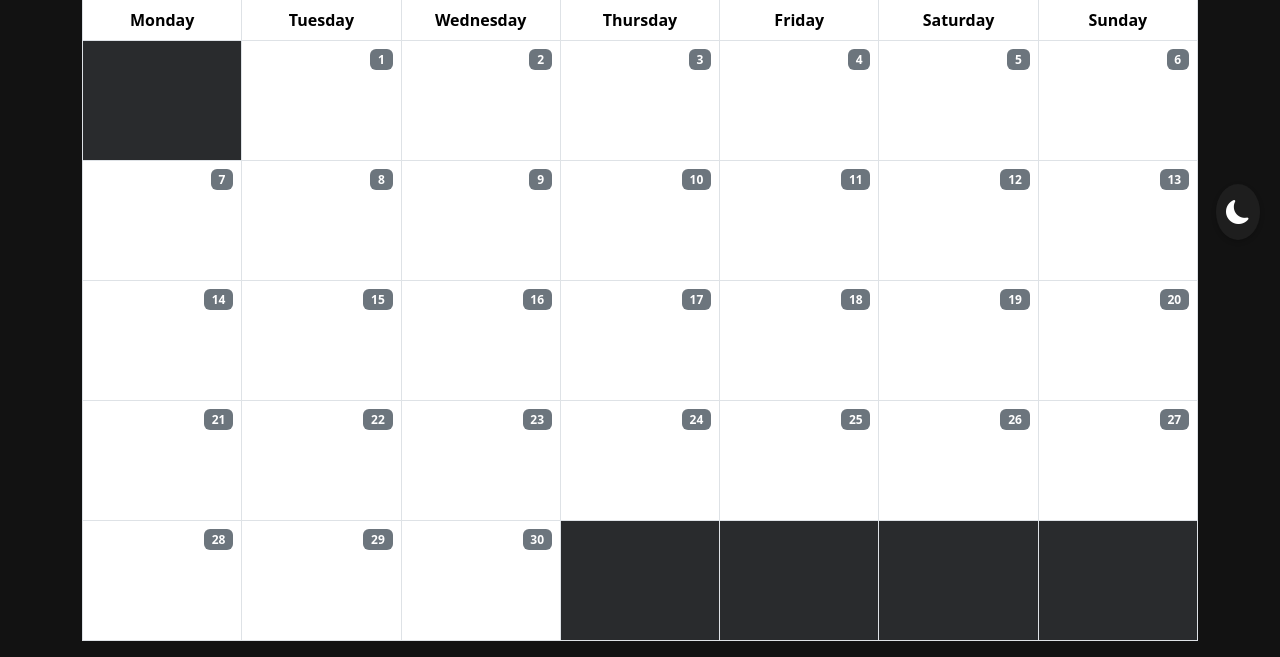
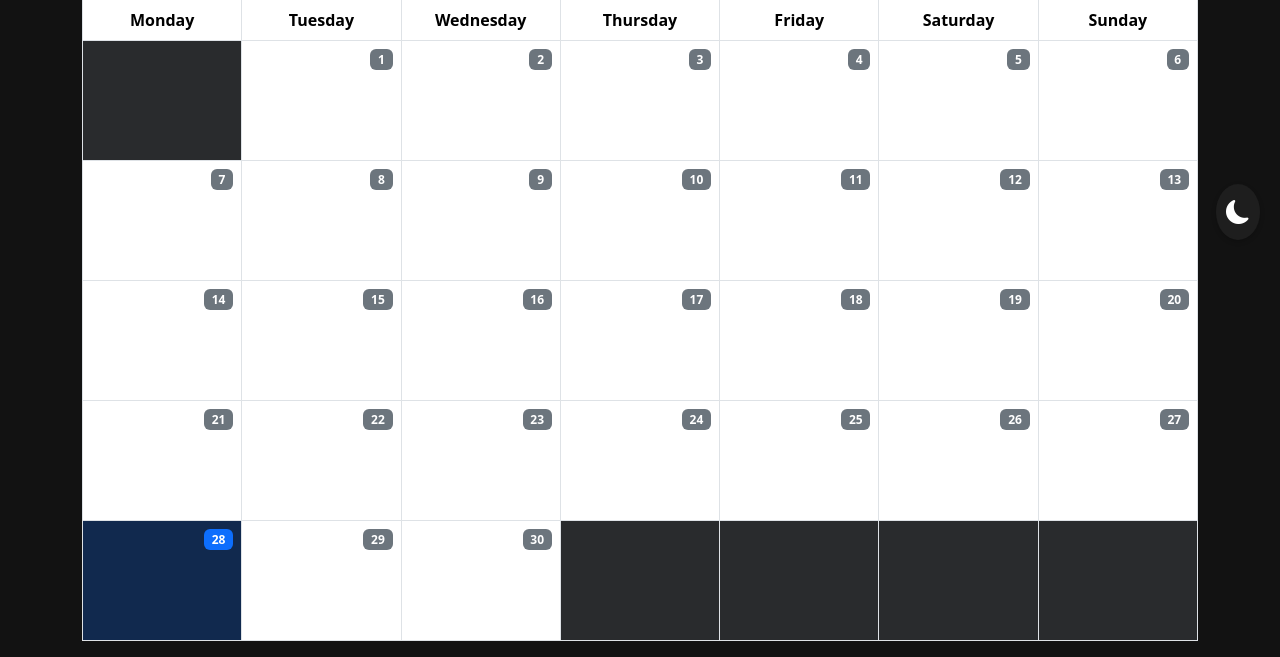
Before and after one commit to lechemmy/SubCal, a Django app: page /subscriptions/calendar/ in a window 1280 px wide. Shown: the part 540-1197 px from the top of the page. Run offline with Django 5.2, Linux system fonts and the light colour scheme; data that the repository does not hold is empty.

Commit message:
Highlight the current day in the subscription calendar.
Added logic to highlight the current day in the subscription calendar view. Modified templates to include conditional styling for the current day and updated the views to pass the necessary date context. This improves user experience by visually emphasizing the current day in the calendar.

```diff
--- a/subscriptions/views.py
+++ b/subscriptions/views.py
@@ -134,6 +134,11 @@
     year = int(request.GET.get('year', now.year))
     view_type = request.GET.get('view_type', 'month')  # Default to month view
 
+    # Get current day for highlighting in the calendar
+    current_day = now.day
+    current_month = now.month
+    current_year = now.year
+
     # Get all subscriptions
     subscriptions = Subscription.objects.all()
 
@@ -184,6 +189,9 @@
             'next_month': next_month,
             'next_year': next_year,
             'current_year': current_year,
+            'current_day': current_day,
+            'current_month': current_month,
+            'current_year': current_year,
             'view_type': view_type,
         }
     else:  # Year view
@@ -230,6 +238,9 @@
             'year': year,
             'prev_year': prev_year,
             'next_year': next_year,
+            'current_year': current_year,
+            'current_day': current_day,
+            'current_month': current_month,
             'current_year': current_year,
             'view_type': view_type,
         }
--- a/templates/subscriptions/subscription_calendar.html
+++ b/templates/subscriptions/subscription_calendar.html
@@ -111,9 +111,9 @@
                         <tr style="height: 120px;">
                             {% for day in week %}
                                 {% if day != 0 %}
-                                    <td class="position-relative" style="width: 14.28%; min-width: 120px; padding: 0.5rem; cursor: pointer;" onclick="window.location.href='{% url 'subscription-day' year month day %}'">
+                                    <td class="position-relative {% if day == current_day and month == current_month and year == current_year %}bg-primary bg-opacity-25{% endif %}" style="width: 14.28%; min-width: 120px; padding: 0.5rem; cursor: pointer;" onclick="window.location.href='{% url 'subscription-day' year month day %}'">
                                         <div class="d-flex justify-content-end">
-                                            <span class="badge bg-secondary">{{ day }}</span>
+                                            <span class="badge {% if day == current_day and month == current_month and year == current_year %}bg-primary{% else %}bg-secondary{% endif %}">{{ day }}</span>
                                         </div>
                                         {% if day in calendar_data and calendar_data|get_item:day %}
                                             <div class="mt-2">
@@ -176,12 +176,12 @@
                                             <tr>
                                                 {% for day in week %}
                                                     {% if day != 0 %}
-                                                        <td class="text-center position-relative" style="cursor: pointer;" onclick="window.location.href='{% url 'subscription-day' year month_data.month_num day %}'"
+                                                        <td class="text-center position-relative {% if day == current_day and month_data.month_num == current_month and year == current_year %}bg-primary bg-opacity-25{% endif %}" style="cursor: pointer;" onclick="window.location.href='{% url 'subscription-day' year month_data.month_num day %}'"
                                                             {% if day in month_data.calendar_data and month_data.calendar_data|get_item:day %}
                                                                 title="{% for subscription in month_data.calendar_data|get_item:day %}{{ subscription.name }}{% if not forloop.last %}, {% endif %}{% endfor %}"
                                                                 data-bs-toggle="tooltip" data-bs-placement="top"
                                                             {% endif %}>
-                                                            <span class="small">{{ day }}</span>
+                                                            <span class="small {% if day == current_day and month_data.month_num == current_month and year == current_year %}text-primary fw-bold{% endif %}">{{ day }}</span>
                                                             {% if day in month_data.calendar_data and month_data.calendar_data|get_item:day %}
                                                                 <span class="position-absolute top-0 start-100 translate-middle badge rounded-pill bg-danger">
                                                                     {{ month_data.calendar_data|get_item:day|length }}
```
